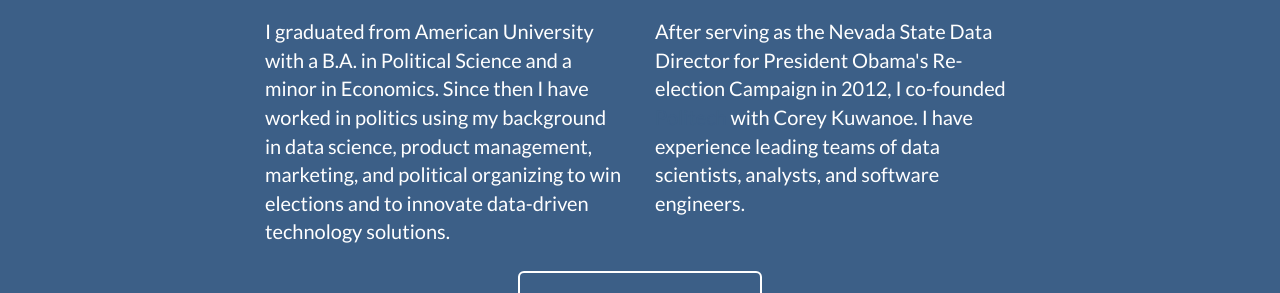
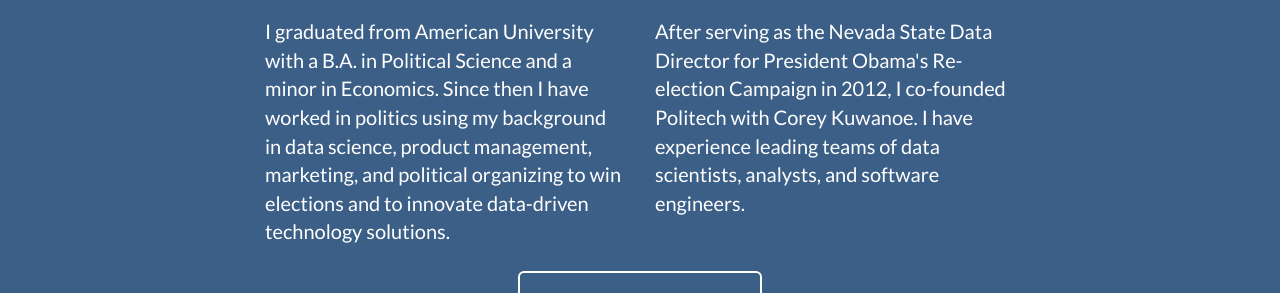
Before and after one commit to coger/coger.github.io, a Jekyll site: the page built from index.html, in a window 1280 px wide and 900 px high, scrolled down 1707 px. Shown: the part 150-443 px from the top of the window. Built offline with Jekyll 4.4.1, drawn with Linux system fonts in a browser that asks for light colours.

Commit message:
fix link in about me section

```diff
--- a/_includes/about.html
+++ b/_includes/about.html
@@ -12,7 +12,7 @@
                     <p>I graduated from American University with a B.A. in Political Science and a minor in Economics. Since then I have worked in politics using my background in data science, product management, marketing, and political organizing to win elections and to innovate data-driven technology solutions.</p>
                 </div>
                 <div class="col-lg-4">
-                    <p>After serving as the Nevada State Data Director for President Obama's Re-election Campaign in 2012, I co-founded <a href="http://politech.io">Politech</a> with Corey Kuwanoe. I have experience leading teams of data scientists, analysts, and software engineers.</p>
+                    <p>After serving as the Nevada State Data Director for President Obama's Re-election Campaign in 2012, I co-founded <a href="http://politech.io" style="color:white">Politech</a> with Corey Kuwanoe. I have experience leading teams of data scientists, analysts, and software engineers.</p>
                 </div>
                 <div class="col-lg-8 col-lg-offset-2 text-center">
                     <a href="/assets/chris_coger-resume.pdf" class="btn btn-lg btn-outline">
```
